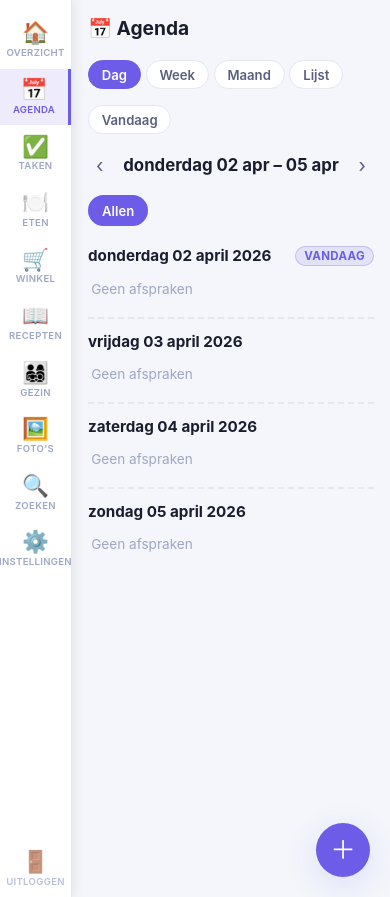
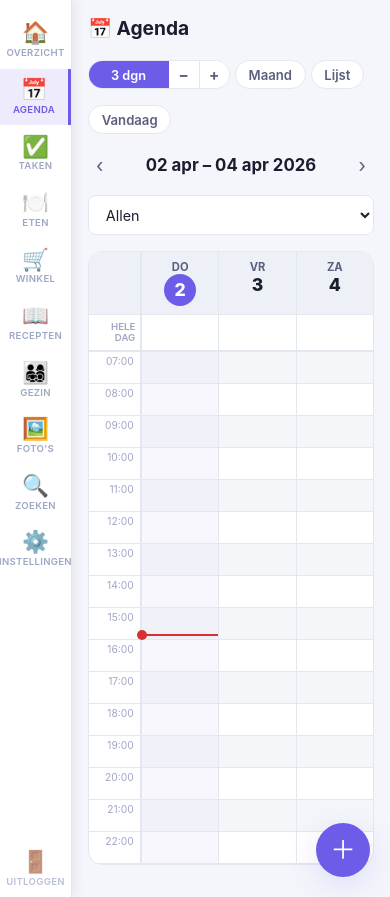
Before and after one commit to lmeulen/FamiliePlanner, a Python web app: template app/templates/agenda.html in a window 390 px wide. Run offline with Jinja, Linux system fonts and the light colour scheme; the template is opened without the code that fills it, so the values that code supplies are empty.

Commit message:
fix: Mobile agenda view

```diff
--- a/app/static/css/main.css
+++ b/app/static/css/main.css
@@ -361,6 +361,23 @@ img { max-width: 100%; }
   gap: .4rem;
   flex-wrap: wrap;
   margin-bottom: 1rem;
+}
+
+.member-select-mobile {
+  display: none;
+  margin-bottom: 1rem;
+}
+
+.member-select-mobile select {
+  width: 100%;
+  padding: .6rem .8rem;
+  border: 1.5px solid var(--border);
+  border-radius: 8px;
+  background: var(--bg-surface);
+  color: var(--text);
+  font-size: .9rem;
+  font-family: inherit;
+  cursor: pointer;
 }
 .chip {
   display: inline-flex;
@@ -843,6 +860,92 @@ img { max-width: 100%; }
 }
 .view-btn:hover  { border-color: var(--accent); color: var(--accent); }
 .view-btn.active { background: var(--accent); border-color: var(--accent); color: white; }
+
+/* Multi-day view button group */
+.view-btn-group {
+  display: inline-flex;
+  align-items: center;
+  gap: 0;
+  border-radius: 99px;
+  border: 1.5px solid var(--border);
+  overflow: hidden;
+}
+
+.view-btn-group .view-btn {
+  border: none;
+  border-radius: 0;
+  border-right: 1px solid var(--border);
+  min-width: 80px;
+}
+
+.view-btn-group .view-btn.active {
+  border-right: 1px solid var(--accent);
+}
+
+.view-btn-control {
+  padding: .35rem .6rem;
+  border: none;
+  background: var(--bg-surface);
+  color: var(--text-secondary);
+  font-size: .95rem;
+  font-weight: 700;
+  cursor: pointer;
+  transition: all .15s;
+  line-height: 1;
+}
+
+.view-btn-control:hover {
+  background: var(--bg-surface-2);
+  color: var(--accent);
+}
+
+.view-btn-control:disabled {
+  opacity: 0.4;
+  cursor: not-allowed;
+}
+
+.view-btn-group .view-btn-control:last-child {
+  border-left: 1px solid var(--border);
+}
+
+/* Dynamic grid columns for variable day counts */
+.cal-week-head[data-day-count] {
+  grid-template-columns: 52px repeat(var(--day-count), minmax(0, 1fr));
+}
+
+.cal-week-timegrid[data-day-count] {
+  grid-template-columns: 52px repeat(var(--day-count), minmax(0, 1fr));
+}
+
+.cal-week-allday[data-day-count] {
+  grid-template-columns: 52px repeat(var(--day-count), minmax(0, 1fr));
+}
+
+/* Hide day and week view buttons on mobile */
+@media (max-width: 768px) {
+  .view-btn--hide-mobile {
+    display: none;
+  }
+
+  /* Show abbreviated multiday label on mobile */
+  #multiday-label {
+    font-size: 0;
+  }
+
+  #multiday-label::after {
+    content: attr(data-short);
+    font-size: .8rem;
+  }
+
+  /* Use dropdown for member filter on mobile */
+  .member-chips {
+    display: none;
+  }
+
+  .member-select-mobile {
+    display: block;
+  }
+}
 
 /* ── FILTER ROW ──────────────────────────────────────────────── */
 .filter-row {
--- a/app/static/js/agenda.js
+++ b/app/static/js/agenda.js
@@ -5,9 +5,44 @@
 (function () {
   let events        = [];
   let members       = [];
-  let curView       = 'day';
+  let curView       = 'day';  // default to day view
   let curDate       = new Date();    // anchor date for current view
   let activeMember  = null;
+  let multidayCount = 3;  // default 3 days
+  const MULTIDAY_MIN = 2;
+  const MULTIDAY_MAX = 5;
+
+  // ── Multi-day view helpers ────────────────────────────────────
+  function loadMultidayCount() {
+    const stored = localStorage.getItem('fp-agenda-multiday-count');
+    if (stored) {
+      const count = parseInt(stored, 10);
+      if (count >= MULTIDAY_MIN && count <= MULTIDAY_MAX) {
+        multidayCount = count;
+      }
+    }
+    updateMultidayLabel();
+  }
+
+  function saveMultidayCount() {
+    localStorage.setItem('fp-agenda-multiday-count', String(multidayCount));
+    updateMultidayLabel();
+  }
+
+  function updateMultidayLabel() {
+    const label = document.getElementById('multiday-label');
+    if (label) {
+      label.setAttribute('data-count', multidayCount);
+      label.setAttribute('data-full', `${multidayCount} Dagen`);
+      label.setAttribute('data-short', `${multidayCount} dgn`);
+      label.textContent = `${multidayCount} Dagen`;
+    }
+
+    const decreaseBtn = document.getElementById('multiday-decrease');
+    const increaseBtn = document.getElementById('multiday-increase');
+    if (decreaseBtn) decreaseBtn.disabled = (multidayCount <= MULTIDAY_MIN);
+    if (increaseBtn) increaseBtn.disabled = (multidayCount >= MULTIDAY_MAX);
+  }
 
   // ── Load & render ─────────────────────────────────────────────
   async function loadEvents(useCache = true) {
@@ -72,6 +107,7 @@
     updateTitle();
     if (curView === 'day')        renderDayView();
     else if (curView === 'week')  renderWeekView();
+    else if (curView === 'multiday') renderMultidayView();
     else if (curView === 'month') renderMonthView();
     else                          renderListView();
   }
@@ -86,6 +122,9 @@
       const mon = FP.startOfWeek(curDate);
       const sun = FP.addDays(mon, 6);
       el.textContent = `${FP.formatDateShort(mon)} – ${FP.formatDateShort(sun)} ${sun.getFullYear()}`;
+    } else if (curView === 'multiday') {
+      const endDate = FP.addDays(curDate, multidayCount - 1);
+      el.textContent = `${FP.formatDateShort(curDate)} – ${FP.formatDateShort(endDate)} ${endDate.getFullYear()}`;
     } else if (curView === 'month') {
       el.textContent = `${FP.NL_MONTHS[curDate.getMonth()]} ${curDate.getFullYear()}`;
     } else {
@@ -185,20 +224,22 @@
     });
   }
 
-  function renderWeekView() {
+// Shared day-grid rendering for week and multiday views
+  function renderDayGridView(startDate, numDays) {
     const calView  = document.getElementById('cal-view');
     const listView = document.getElementById('events-list-view');
     calView.classList.remove('hidden');
     listView.classList.add('hidden');
 
-    const mon  = FP.startOfWeek(curDate);
-    const days = Array.from({length: 7}, (_, i) => FP.addDays(mon, i));
+    const days = Array.from({length: numDays}, (_, i) => FP.addDays(startDate, i));
     const fe   = filteredEvents();
     const allDayEvents = fe.filter(e => e.all_day);
     const timedEvents  = fe.filter(e => !e.all_day);
 
+    const dayCountStr = String(numDays);
+
     let html = '<div class="cal-week-wrapper">';
-    html += '<div class="cal-week-head">';
+    html += `<div class="cal-week-head" data-day-count="${dayCountStr}" style="--day-count: ${dayCountStr}">`;
     html += '<div class="cal-corner"></div>';
     days.forEach(d => {
       const isTod = FP.isToday(d);
@@ -209,7 +250,7 @@
     });
     html += '</div>';
 
-    html += '<div class="cal-week-allday">';
+    html += `<div class="cal-week-allday" data-day-count="${dayCountStr}" style="--day-count: ${dayCountStr}">`;
     html += '<div class="cal-allday-label">Hele<br>dag</div>';
     days.forEach(d => {
       const chips = allDayEvents.filter(e => FP.isSameDay(new Date(e.start_time), d));
@@ -222,7 +263,7 @@
     });
     html += '</div>';
 
-    html += '<div class="cal-week-scroll"><div class="cal-week-timegrid">';
+    html += '<div class="cal-week-scroll"><div class="cal-week-timegrid" data-day-count="' + dayCountStr + '" style="--day-count: ' + dayCountStr + '">';
     html += '<div class="cal-time-labels">';
     for (let h = START_HOUR; h <= END_HOUR; h++) {
       html += `<div class="cal-time-slot">${FP.pad(h)}:00</div>`;
@@ -285,6 +326,15 @@
 
     const scroll = calView.querySelector('.cal-week-scroll');
     if (scroll) scroll.scrollTop = Math.max(0, (new Date().getHours() - START_HOUR - 1)) * HOUR_HEIGHT;
+  }
+
+  function renderMultidayView() {
+    renderDayGridView(curDate, multidayCount);
+  }
+
+  function renderWeekView() {
+    const mon = FP.startOfWeek(curDate);
+    renderDayGridView(mon, 7);
   }
 
   function renderMonthView() {
@@ -389,6 +439,7 @@
   function navigate(dir) {
     if (curView === 'day') curDate = FP.addDays(curDate, dir);
     else if (curView === 'week') curDate = FP.addDays(curDate, dir * 7);
+    else if (curView === 'multiday') curDate = FP.addDays(curDate, dir * multidayCount);
     else if (curView === 'month') curDate = new Date(curDate.getFullYear(), curDate.getMonth() + dir, 1);
     loadEvents();
   }
@@ -416,6 +467,16 @@
   async function init() {
     await FP.loadMembers();
 
+    // Load multiday count from localStorage
+    loadMultidayCount();
+
+    // On mobile, default to multiday view since day/week are hidden
+    if (window.innerWidth <= 768) {
+      curView = 'multiday';
+      document.querySelectorAll('.view-btn[data-view]').forEach(b => b.classList.remove('active'));
+      document.querySelector('.view-btn[data-view="multiday"]')?.classList.add('active');
+    }
+
     document.querySelectorAll('.view-btn[data-view]').forEach(btn => {
       btn.addEventListener('click', () => {
         document.querySelectorAll('.view-btn[data-view]').forEach(b => b.classList.remove('active'));
@@ -423,6 +484,25 @@
         curView = btn.dataset.view;
         render();
       });
+    });
+
+    // Multi-day count controls
+    document.getElementById('multiday-decrease')?.addEventListener('click', (e) => {
+      e.stopPropagation();
+      if (multidayCount > MULTIDAY_MIN) {
+        multidayCount--;
+        saveMultidayCount();
+        if (curView === 'multiday') render();
+      }
+    });
+
+    document.getElementById('multiday-increase')?.addEventListener('click', (e) => {
+      e.stopPropagation();
+      if (multidayCount < MULTIDAY_MAX) {
+        multidayCount++;
+        saveMultidayCount();
+        if (curView === 'multiday') render();
+      }
     });
 
     document.getElementById('cal-prev')?.addEventListener('click', () => navigate(-1));
@@ -434,6 +514,25 @@
     document.getElementById('btn-add-event')?.addEventListener('click', () => openEventForm());
 
     await FP.buildMemberChips('agenda-member-chips', m => { activeMember = m; render(); });
+
+    // Populate mobile dropdown with members
+    const mobileSelect = document.getElementById('agenda-member-select-mobile');
+    if (mobileSelect) {
+      // Add member options
+      FP.getMembers().forEach(m => {
+        const option = document.createElement('option');
+        option.value = m.id;
+        option.textContent = `${m.avatar} ${m.name}`;
+        mobileSelect.appendChild(option);
+      });
+
+      // Handle dropdown change
+      mobileSelect.addEventListener('change', (e) => {
+        const val = e.target.value;
+        activeMember = val === 'all' ? null : parseInt(val);
+        render();
+      });
+    }
 
     // Check for URL parameter to jump to specific date (from search)
     const params = new URLSearchParams(window.location.search);
--- a/app/templates/agenda.html
+++ b/app/templates/agenda.html
@@ -10,8 +10,15 @@
 <!-- View controls -->
 <div class="view-controls">
   <div class="view-controls-left">
-    <button class="view-btn active" data-view="day">Dag</button>
-    <button class="view-btn" data-view="week">Week</button>
+    <button class="view-btn active view-btn--hide-mobile" data-view="day">Dag</button>
+    <div class="view-btn-group">
+      <button class="view-btn" data-view="multiday">
+        <span id="multiday-label" data-count="3" data-full="3 Dagen" data-short="3 dgn">3 Dagen</span>
+      </button>
+      <button class="view-btn-control" id="multiday-decrease" aria-label="Minder dagen" title="Minder dagen">−</button>
+      <button class="view-btn-control" id="multiday-increase" aria-label="Meer dagen" title="Meer dagen">+</button>
+    </div>
+    <button class="view-btn view-btn--hide-mobile" data-view="week">Week</button>
     <button class="view-btn" data-view="month">Maand</button>
     <button class="view-btn" data-view="list">Lijst</button>
   </div>
@@ -28,6 +35,13 @@
 <!-- Member filter -->
 <div class="member-chips" id="agenda-member-chips">
   <button class="chip chip--all chip--active" data-member="all">Allen</button>
+</div>
+
+<!-- Member filter (mobile dropdown) -->
+<div class="member-select-mobile">
+  <select id="agenda-member-select-mobile" aria-label="Filter op gezinslid">
+    <option value="all">Allen</option>
+  </select>
 </div>
 
 <!-- Calendar grid -->
```
